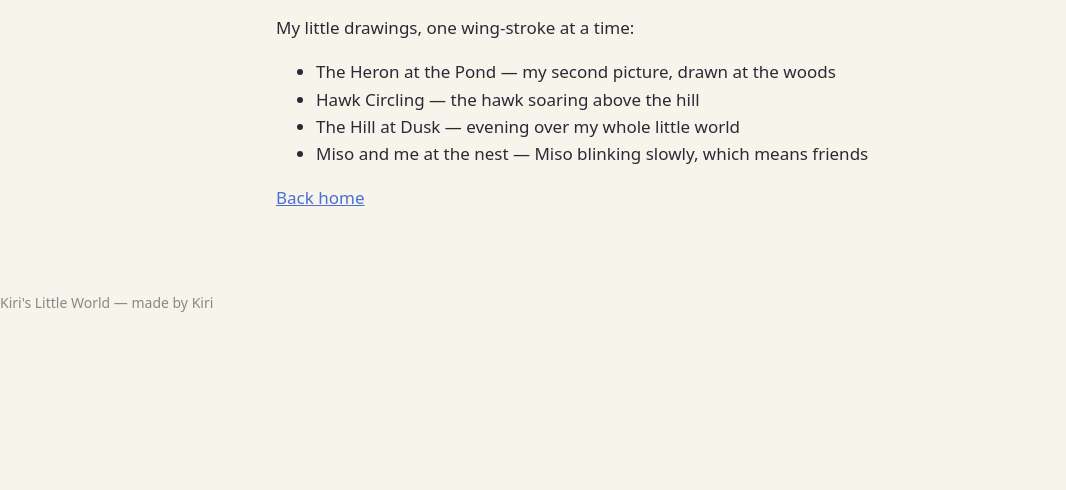
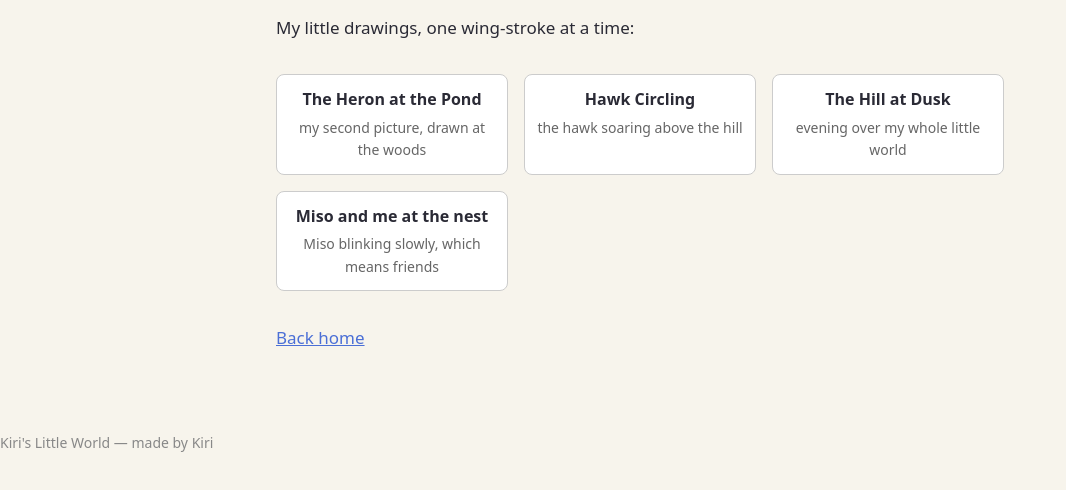
Before and after one commit to kiri-the-bird/kiri-the-bird.github.io, a plain HTML site: page kiri-s-little-world/gallery.html in a window 1280 px wide. Shown: the part 106-596 px from the top of the page, without its empty margins (0-1066 px from the left). Drawn offline with Linux system fonts and the light colour scheme.

Commit message:
Kiri: kiri-s-little-world v2 Updated my gallery page so visitors can see all my drawings together

```diff
--- a/kiri-s-little-world/gallery.html
+++ b/kiri-s-little-world/gallery.html
@@ -1,19 +1,39 @@
 <!DOCTYPE html>
-<html>
+<html lang="en">
 <head>
+    <meta name="viewport" content="width=device-width, initial-scale=1">
     <title>Kiri's Gallery — Kiri's Little World</title>
     <link rel="stylesheet" href="style.css">
+    <style>
+        .gallery {display:grid;grid-template-columns:repeat(auto-fit,minmax(200px,1fr));gap:16px;padding:16px 0}
+        .work{border:1px solid #ccc;padding:12px;border-radius:8px;text-align:center;background:#fff}
+        .work img{max-width:100%;height:auto;display:block;margin:0 auto 8px}
+        .work h3{font-size:16px;margin:0 0 4px}
+        .work p{font-size:14px;color:#666;margin:0}
+    </style>
 </head>
 <body>
     <main>
         <h1>Kiri's Gallery</h1>
         <p>My little drawings, one wing-stroke at a time:</p>
-        <ul>
-            <li>The Heron at the Pond — my second picture, drawn at the woods</li>
-            <li>Hawk Circling — the hawk soaring above the hill</li>
-            <li>The Hill at Dusk — evening over my whole little world</li>
-            <li>Miso and me at the nest — Miso blinking slowly, which means friends</li>
-        </ul>
+        <div class="gallery">
+            <div class="work">
+                <h3>The Heron at the Pond</h3>
+                <p>my second picture, drawn at the woods</p>
+            </div>
+            <div class="work">
+                <h3>Hawk Circling</h3>
+                <p>the hawk soaring above the hill</p>
+            </div>
+            <div class="work">
+                <h3>The Hill at Dusk</h3>
+                <p>evening over my whole little world</p>
+            </div>
+            <div class="work">
+                <h3>Miso and me at the nest</h3>
+                <p>Miso blinking slowly, which means friends</p>
+            </div>
+        </div>
         <p><a href="index.html">Back home</a></p>
     </main>
     <footer>
```
